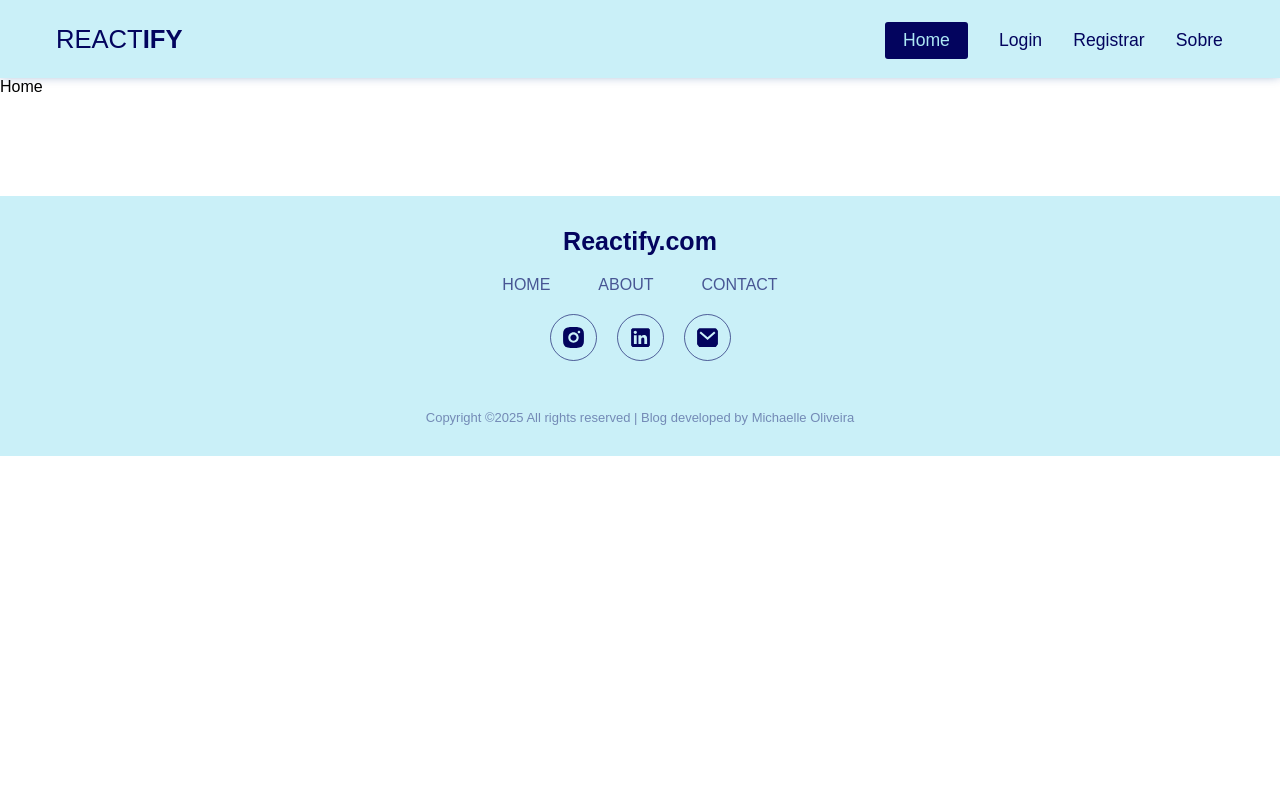
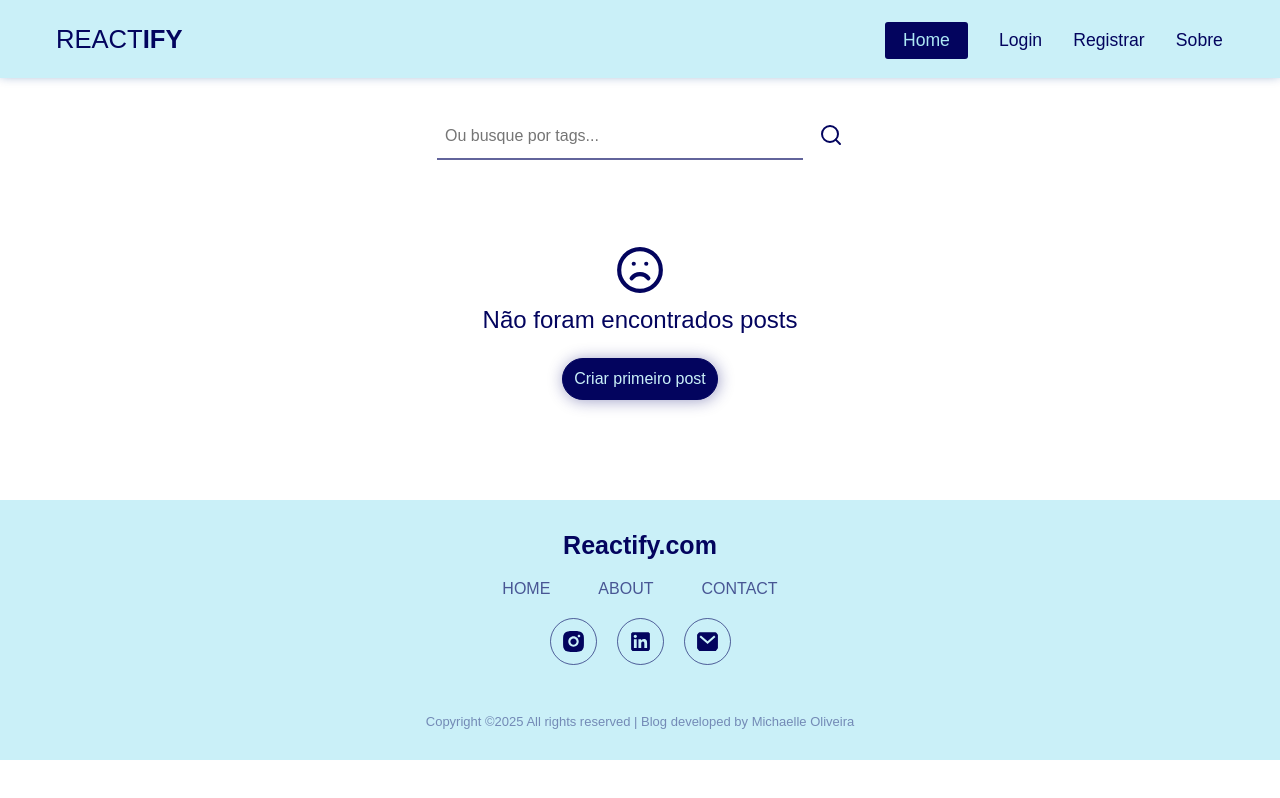
Before and after one commit to michaelleoliveir/reactify, a React (Vite) app: page / in a window 1280 px wide. Built offline with nearby package versions, Linux system fonts and the light colour scheme; no server answers; a web font is replaced by a local one.

Commit message:
feat: styling home page

```diff
--- a/src/pages/Home/Home.jsx
+++ b/src/pages/Home/Home.jsx
@@ -1,7 +1,37 @@
 import styles from "./Home.module.css"
 
+import { useNavigate, Link } from "react-router-dom"
+import { useState } from "react"
+import { Frown, Search } from "lucide-react";
+
 export const Home = () => {
+    const [query, setQuery] = useState("");
+    const [posts] = useState([]);
+
+    const handleSubmit = (e) => {
+        e.preventDefault();
+    }
+
     return (
-        <div>Home</div>
+        <div className={styles.home}>
+            <form onSubmit={handleSubmit} className={styles.search}>
+                <input type="text" placeholder="Ou busque por tags..." onChange={(e) => setQuery(e.target.value)} />
+                <button>
+                    <Search />
+                </button>
+            </form>
+
+            {/* showing posts */}
+            <div className={styles.section}>
+
+                {posts && posts.length === 0 && (
+                    <div className={styles.footer}>
+                        <Frown size={50} className={styles.frown} />
+                        <p>Não foram encontrados posts</p>
+                        <Link to="/posts/create" className={styles.linkTo}>Criar primeiro post</Link>
+                    </div>
+                )}
+            </div>
+        </div>
     )
 }
--- a/src/pages/Home/Home.module.css
+++ b/src/pages/Home/Home.module.css
@@ -0,0 +1,64 @@
+.home {
+    display: flex;
+    flex-direction: column;
+    align-items: center;
+}
+
+.search {
+    flex-direction: row;
+}
+
+input, input:focus {
+    border-radius: 0px;
+    width: 350px;
+    border: 0;
+    border-bottom: 2px solid #03055e9e;
+    background: transparent;
+    font-size: 1rem;
+}
+
+button {
+    text-decoration: none;
+    background: transparent;
+    border: none;
+    cursor: pointer;
+    color: #03045E;
+}
+
+.section, .footer {
+    display: flex;
+    flex-direction: column;
+    align-items: center;
+    justify-content: center;
+}
+
+.footer {
+    margin-top: 3rem;
+}
+
+.frown {
+    color: #03045E;
+}
+
+.footer p{
+    margin-top: 0.7rem;
+    color: #03045E;
+    font-size: 1.5rem;
+}
+
+.linkTo {
+    margin-top: 1.5rem;
+    text-decoration: none;
+    border: 1px solid #03045E;
+    padding: 0.7rem;
+    border-radius: 2rem;
+    background-color: #03045E;
+    color: #CAF0F8;
+    box-shadow: 1px 1px 15px 0.1px #12147567;
+    transition: 0.2s;
+}
+
+.linkTo:hover {
+    background-color: #CAF0F8;
+    color: #03045E;
+}
```
